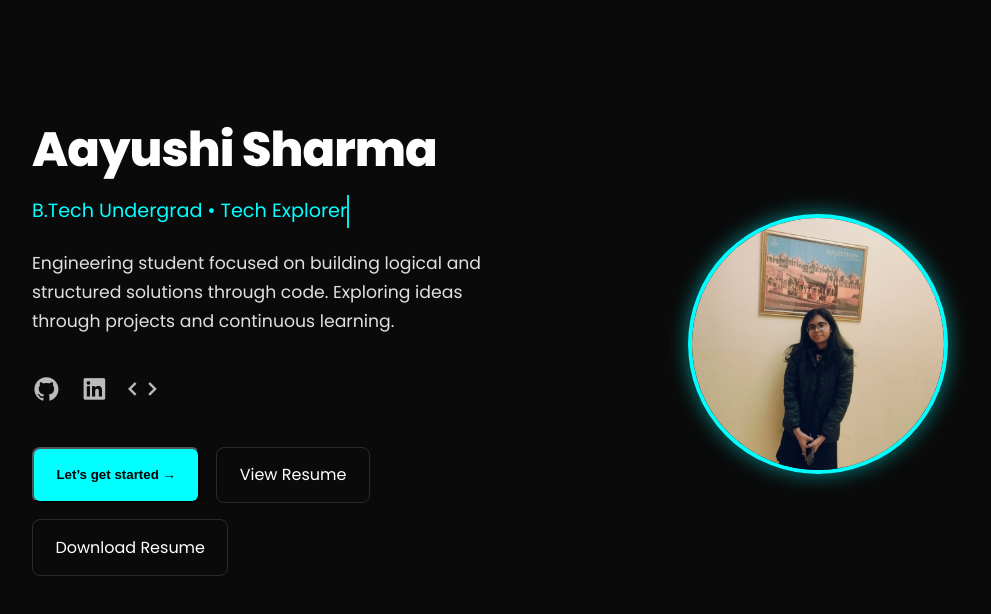
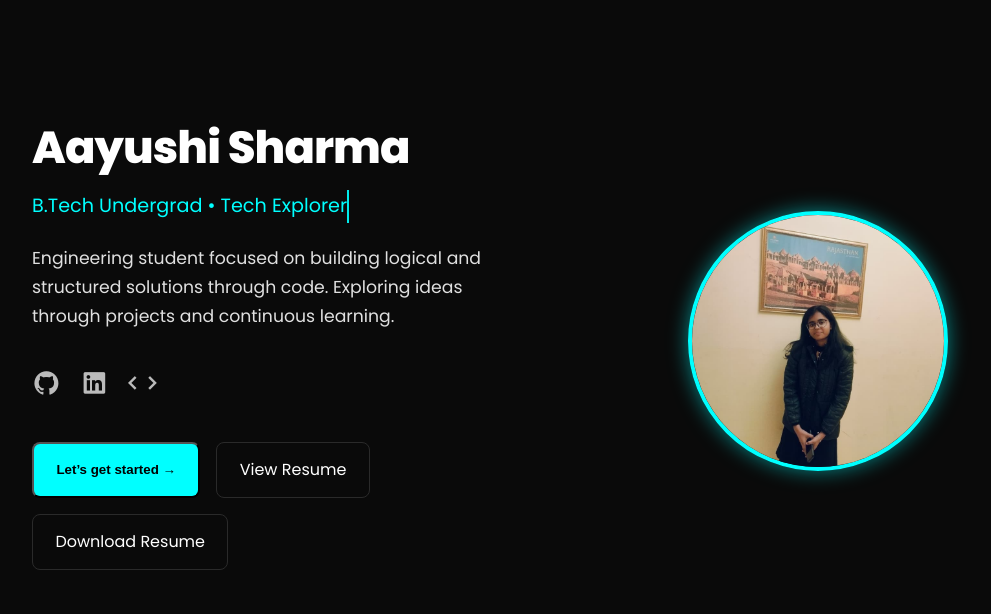
Before and after one commit to AayushiSharma2005/Aayushi_Portfolio, a React (Vite) app in the folder client/: page / in a window 1280 px wide. Shown: the top 614 px of the page, without its empty margins (108-1099 px from the left). Built offline with nearby package versions, Linux system fonts and the light colour scheme.

Commit message:
Fix hero font size override issue

```diff
--- a/client/src/components/Hero.css
+++ b/client/src/components/Hero.css
@@ -14,8 +14,9 @@
 }
 
 /* LEFT TEXT */
-.hero-name {
-  font-size: 3rem;
+  .hero-name {
+  font-size: clamp(2rem, 4vw, 2.8rem);
+  font-weight: 800;
   font-weight: 800;
   color: white;
 }
```
